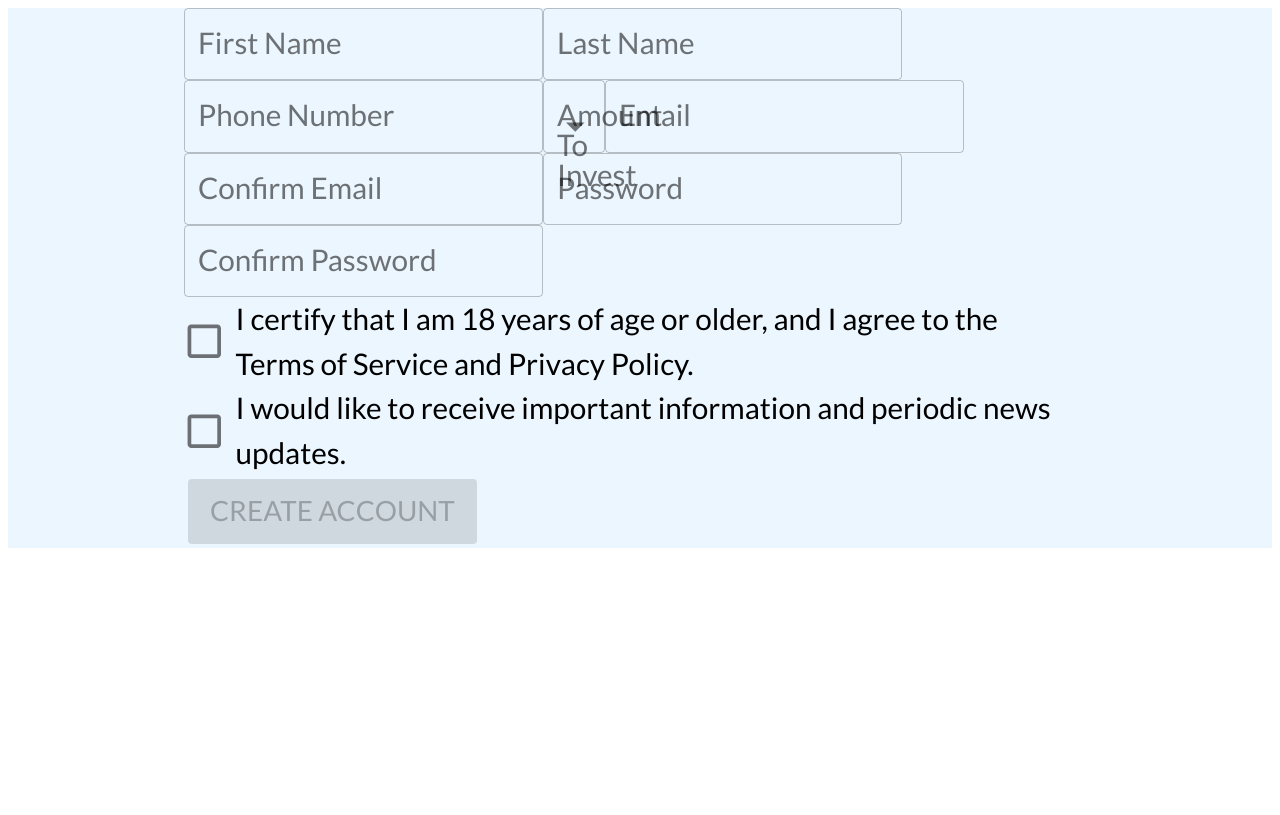
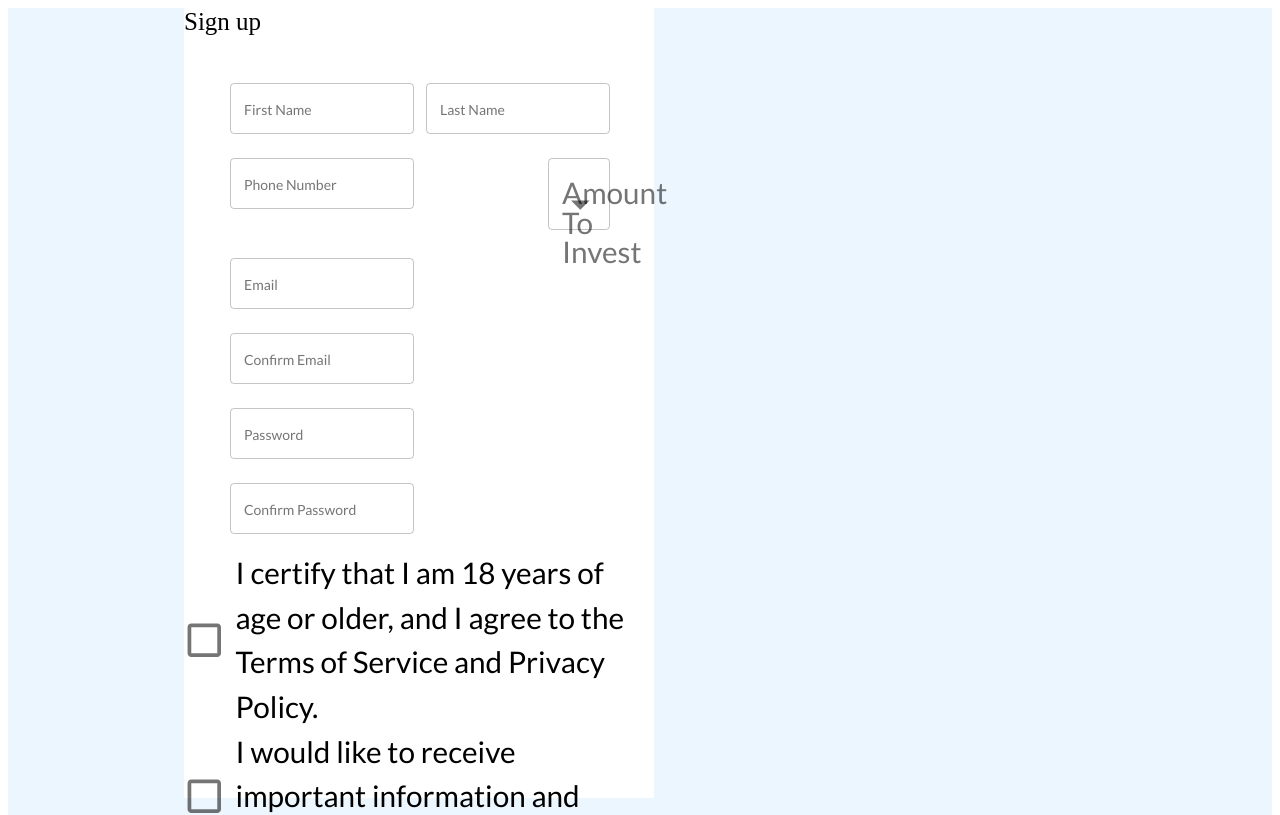
Before and after one commit to shestakova1806/employee-from, a React (Create React App) app: page / in a window 1280 px wide. Shown: the top 815 px of the page. Built offline with nearby package versions, Linux system fonts and the light colour scheme.

Commit message:
added new styles to form

```diff
--- a/src/components/App/App.js
+++ b/src/components/App/App.js
@@ -54,6 +54,9 @@ const theme = createMuiTheme({
 const useStyles = makeStyles({
   root: {
     background: "#ECF6FE",
+    minHeight: "1050px",
+    height: "100vh",
+    display: "flex",
   },
 });
 
--- a/src/components/Controls/Input.js
+++ b/src/components/Controls/Input.js
@@ -1,11 +1,47 @@
 import React from "react";
 import { TextField } from "@material-ui/core";
+import { makeStyles } from "@material-ui/core";
+
+const useStyles = makeStyles({
+  root: {
+    "& .Mui-error": {
+      fontFamily: "Lato",
+      fontSize: "14px",
+    },
+    "& .MuiFormHelperText-root": {
+      fontFamily: "Lato",
+      fontSize: "12px",
+      lineHeight: "1em",
+      marginTop: "3px",
+      marginLeft: "5px",
+    },
+    "& .MuiFormLabel-root": {
+      fontFamily: "Lato",
+      fontSize: "14px",
+    },
+    "& .MuiInputBase-input": {
+      height: "1em",
+    },
+    width: "184px",
+    height: "47px",
+    padding: "0",
+  },
+  input: {
+    fontFamily: "Lato",
+    fontSize: "14px",
+  },
+});
 
 export const Input = (props) => {
+  const classes = useStyles();
   const { name, label, value, error = null, onChange, onBlur } = props;
   console.log("Input -> error", error);
   return (
     <TextField
+      className={classes.root}
+      InputProps={{
+        className: classes.input,
+      }}
       variant="outlined"
       label={label}
       name={name}
--- a/src/components/pages/EmployeeForm.js
+++ b/src/components/pages/EmployeeForm.js
@@ -3,6 +3,7 @@ import { withRouter } from "react-router-dom";
 import { useFormik } from "formik";
 import * as yup from "yup";
 import { Controls } from "../Controls/Controls";
+import { makeStyles } from "@material-ui/core";
 
 const validationSchema = yup.object({
   firstName: yup
@@ -77,7 +78,29 @@ const invest = [
   },
 ];
 
+const useStyles = makeStyles({
+  root: {
+    width: "470px",
+    height: "790px",
+    background: "#FFFFFF",
+    display: "flex",
+    flexDirection: "column",
+  },
+  header: {
+    fontSize: "25px",
+    marginBottom: "40px",
+  },
+  row: {
+    display: "flex",
+    justifyContent: "space-between",
+
+    margin: "7px 44px 21px 46px",
+  },
+});
+
 const Form = (props) => {
+  const classes = useStyles();
+
   const formik = useFormik({
     initialValues: initialValues,
     validationSchema: validationSchema,
@@ -89,7 +112,9 @@ const Form = (props) => {
   console.log(formik);
 
   return (
-    <form onSubmit={formik.handleSubmit}>
+    <form onSubmit={formik.handleSubmit} className={classes.root}>
+      <div className={classes.header}>Sign up</div>
+      <div className={classes.row}>
         <Controls.Input
           name="firstName"
           label="First Name"
@@ -105,7 +130,10 @@ const Form = (props) => {
           onBlur={formik.handleBlur}
           onChange={formik.handleChange}
           error={formik.touched.lastName && formik.errors.lastName}
+          className={classes.controls}
         />
+      </div>
+      <div className={classes.row}>
         <Controls.Input
           name="phoneNumber"
           label="Phone Number"
@@ -113,6 +141,7 @@ const Form = (props) => {
           onBlur={formik.handleBlur}
           onChange={formik.handleChange}
           error={formik.touched.phoneNumber && formik.errors.phoneNumber}
+          className={classes.controls}
         />
         <Controls.Select
           name="amountToInvest"
@@ -123,6 +152,8 @@ const Form = (props) => {
           options={invest}
           error={formik.touched.amountToInvest && formik.errors.amountToInvest}
         />
+      </div>
+      <div className={classes.row}>
         <Controls.Input
           name="email"
           label="Email"
@@ -131,6 +162,8 @@ const Form = (props) => {
           onChange={formik.handleChange}
           error={formik.touched.email && formik.errors.email}
         />
+      </div>
+      <div className={classes.row}>
         <Controls.Input
           name="confirmEmail"
           label="Confirm Email"
@@ -139,6 +172,8 @@ const Form = (props) => {
           onChange={formik.handleChange}
           error={formik.touched.confirmEmail && formik.errors.confirmEmail}
         />
+      </div>
+      <div className={classes.row}>
         <Controls.Input
           name="password"
           label="Password"
@@ -147,14 +182,19 @@ const Form = (props) => {
           onChange={formik.handleChange}
           error={formik.touched.password && formik.errors.password}
         />
+      </div>
+      <div className={classes.row}>
         <Controls.Input
           name="confirmPassword"
           label="Confirm Password"
           value={formik.values.confirmPassword}
           onBlur={formik.handleBlur}
           onChange={formik.handleChange}
-        error={formik.touched.confirmPassword && formik.errors.confirmPassword}
+          error={
+            formik.touched.confirmPassword && formik.errors.confirmPassword
+          }
         />
+      </div>
       <Controls.Checkbox
         name="isAdult"
         label="I certify that I am 18 years of age or older, and I agree to the Terms of Service and Privacy Policy."
--- a/src/services/EmployeeService.js
+++ b/src/services/EmployeeService.js
@@ -1,24 +1,26 @@
+import Avatar from "./Avatar.svg";
+
 export class EmployeeService {
   data = [
     {
       id: 1,
-      avatar: "./Avatar.png",
+      avatar: Avatar,
       name: "Phil Schiller",
       position: "Senior Vice President, Worldwide Marketing",
       onVacation: true,
     },
     {
       id: 2,
-      avatar: "./Avatar.png",
+      avatar: Avatar,
       name: "Craig Federighi",
       position: "Senior Vice President, Software Engineering",
       onVacation: false,
     },
     {
       id: 3,
-      avatar: "./Avatar.png",
+      avatar: Avatar,
       name: "Eddy Cue",
-      position: "Senior Vice President, Internet Software and Services",
+      position: `Senior Vice President, Internet Software and Services`,
       onVacation: false,
     },
   ];
```
Also changed, not shown: src/components/EmployeeList/EmployeeList.js (+22 -7 lines), src/components/EmployeeListItem/EmployeeListItem.js (+7 -9 lines), src/services/Avatar.png (deleted), src/services/Avatar.svg (added). Lines whose indentation alone changed are shown as unchanged.
